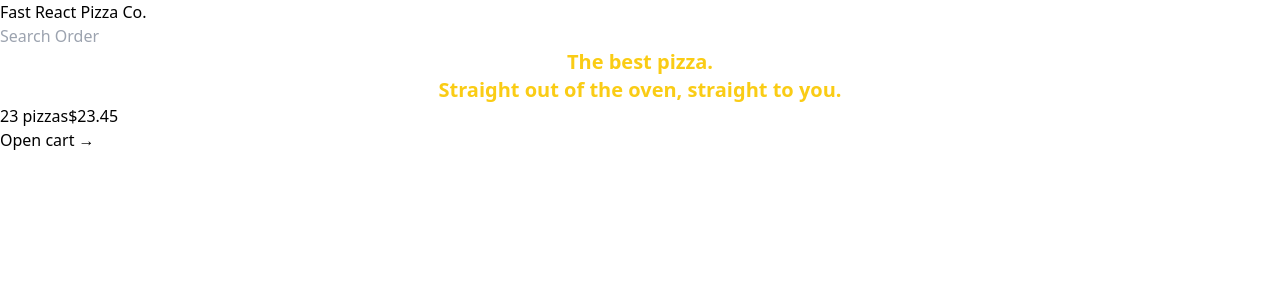
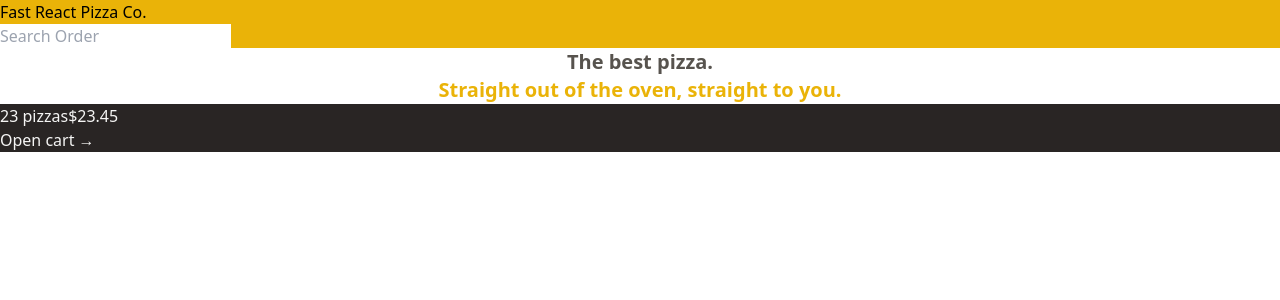
Before and after one commit to janak0ff/fast-pizza, a React (Vite) app: page / in a window 1280 px wide. Shown: the top 300 px of the page. Built offline with nearby package versions, Linux system fonts and the light colour scheme.

Commit message:
Working With Color

```diff
--- a/src/features/cart/CartOverview.jsx
+++ b/src/features/cart/CartOverview.jsx
@@ -2,7 +2,7 @@
 
 function CartOverview() {
   return (
-    <div>
+    <div className="bg-stone-800 text-stone-100">
       <p>
         <span>23 pizzas</span>
         <span>$23.45</span>
--- a/src/ui/Header.jsx
+++ b/src/ui/Header.jsx
@@ -3,7 +3,7 @@
 
 function Header() {
   return (
-    <header>
+    <header className="bg-yellow-500">
       <Link to="/">Fast React Pizza Co.</Link>
       <SearchOrder />
     </header>
--- a/src/ui/Home.jsx
+++ b/src/ui/Home.jsx
@@ -1,10 +1,12 @@
 function Home() {
   return (
     <div>
-      <h1 className="text-center text-xl font-extrabold text-yellow-400">
+      <h1 className="text-center text-xl font-semibold text-stone-600">
         The best pizza.
         <br />
-        Straight out of the oven, straight to you.
+        <span className="text-yellow-500">
+          Straight out of the oven, straight to you.
+        </span>
       </h1>
     </div>
   );
```
